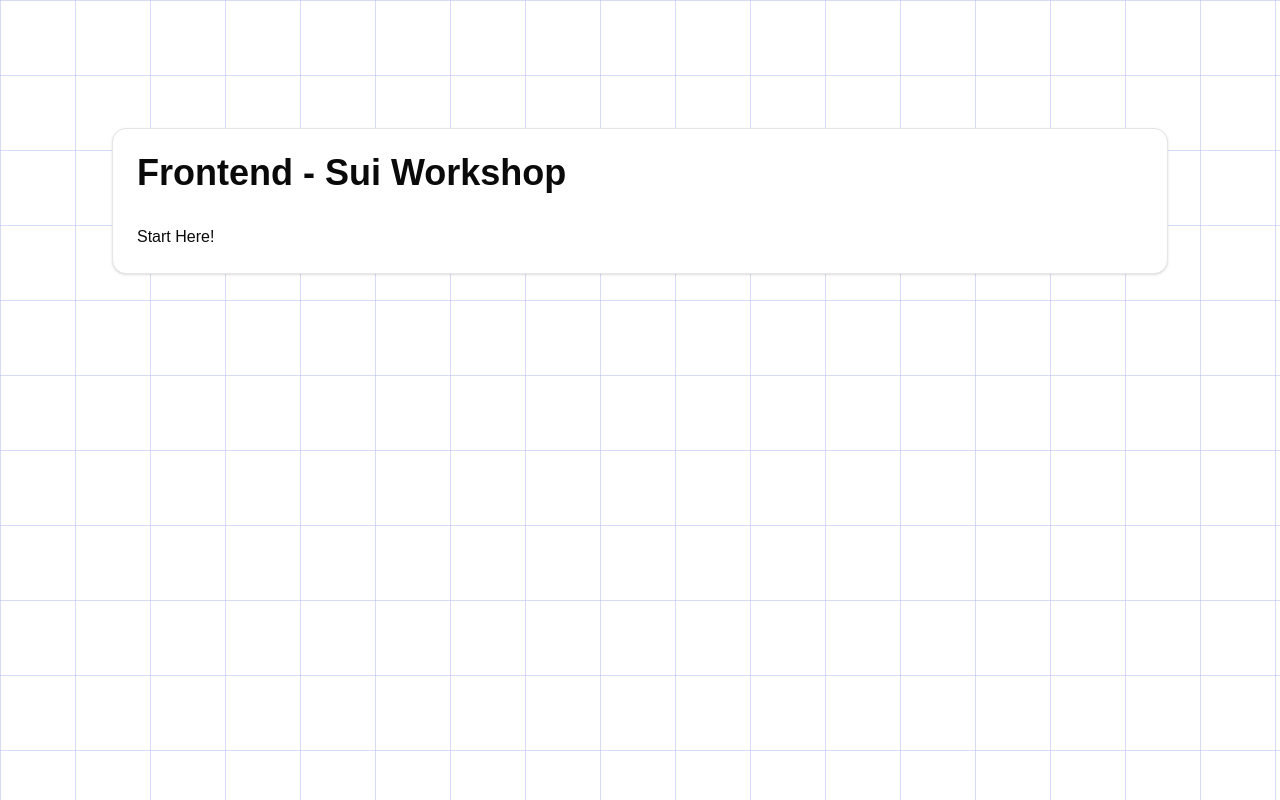
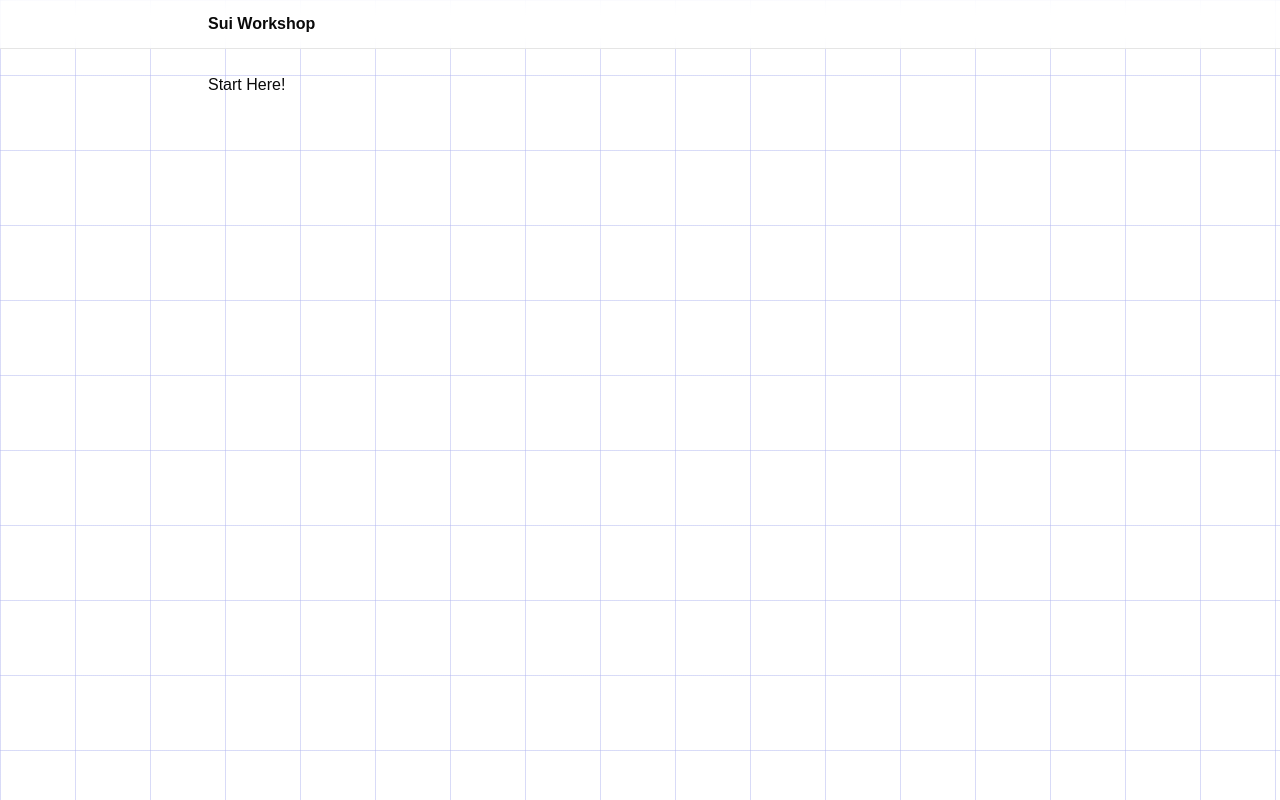
Before and after one commit to DevWeb3Jogja/sui-workshop-fe-2, a React (Vite) app: page / in a window 1280 px wide. Built offline with nearby package versions, Linux system fonts and the light colour scheme; a web font is replaced by a local one.

Commit message:
refactor: simplify app layout and centralize contract definitions and utilities in `contracts.ts`.

```diff
--- a/src/app.tsx
+++ b/src/app.tsx
@@ -1,18 +1,15 @@
-import { Card, CardContent, CardHeader, CardTitle } from "@/components/ui/card";
-
 export function App() {
   return (
-    <body className="bg-background text-foreground bg-grid min-h-screen">
-      <main className="mx-2 py-32 sm:mx-8 md:mx-16 lg:mx-28 xl:mx-28">
-        <Card>
-          <CardHeader>
-            <CardTitle className="text-2xl sm:text-3xl md:text-4xl font-bold">Frontend - Sui Workshop</CardTitle>
-          </CardHeader>
-          <CardContent className="flex flex-col gap-2">
-            <span>Start Here!</span>
-          </CardContent>
-        </Card>
+    <div className="min-h-screen bg-background bg-grid">
+      <header className="sticky top-0 z-50 border-b bg-background/80 backdrop-blur">
+        <div className="max-w-4xl mx-auto px-4 py-3 flex items-center justify-between">
+          <h1 className="font-bold">Sui Workshop</h1>
+        </div>
+      </header>
+
+      <main className="max-w-4xl mx-auto px-4 py-6">
+        <span>Start Here!</span>
       </main>
-    </body>
+    </div>
   );
 }
--- /dev/null
+++ b/src/lib/contracts.ts
@@ -0,0 +1,21 @@
+export const CONTRACTS = {
+  PACKAGE_ID: "0xa552a0057e4795edb5b6e5f0fbc9af98e69628a8dc96f11a363675c65eda17b1",
+  USDC_TREASURY_CAP: "0xb172a6fb5da46b56ccaaf3374b9fcc0a5955653c6190f9073433a3f16e95db4e",
+  NFT_TREASURY: "0x100ecbcc66d76ea44161940ecc0a637b26d8dcfc4903c1d355d7db946c13ae9a",
+} as const;
+
+export const USDC_TYPE = `${CONTRACTS.PACKAGE_ID}::usdc::USDC`;
+export const NFT_TYPE = `${CONTRACTS.PACKAGE_ID}::psil_nft::PSILNFT`;
+
+export const USDC_DECIMALS = 6;
+export const USDC_MINT_AMOUNT = 100;
+export const NFT_MINT_PRICE = 100_000_000n;
+
+export const formatUSDC = (amount: bigint | number): string => {
+  const value = Number(amount) / 10 ** USDC_DECIMALS;
+  return value.toLocaleString(undefined, { minimumFractionDigits: 2, maximumFractionDigits: 2 });
+};
+
+export const parseUSDC = (amount: number): bigint => {
+  return BigInt(Math.floor(amount * 10 ** USDC_DECIMALS));
+};
```
